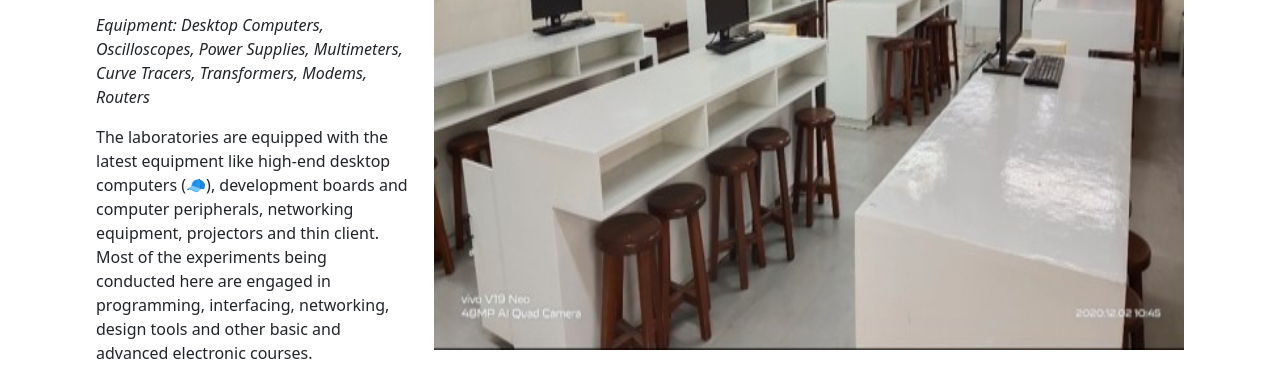
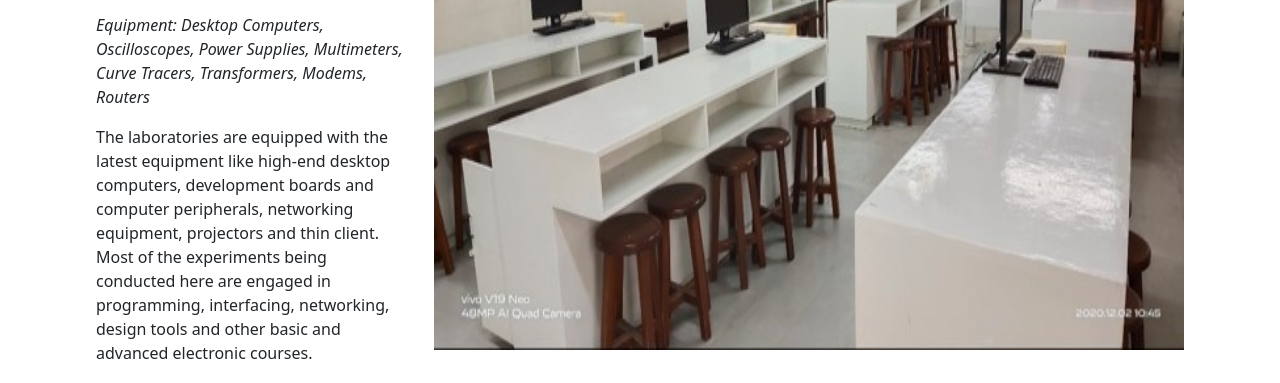
Before and after one commit to sugarspicenshit/gcoe-dece-website, a plain HTML site: page laboratory-facilities.html in a window 1280 px wide. Shown: the part 2122-2505 px from the top of the page. Drawn offline with nearby package versions, Linux system fonts and the light colour scheme.

Commit message:
modify:   laboratory-facilities.html

```diff
--- a/laboratory-facilities.html
+++ b/laboratory-facilities.html
@@ -219,7 +219,7 @@
                 <p style="font-style: italic; padding: 0;">Room V311, V312</p>
                 <p style="font-style: italic; padding: 0;">Equipment: Desktop Computers, Oscilloscopes, Power Supplies,
                     Multimeters, Curve Tracers, Transformers, Modems, Routers</p>
-                <p>The laboratories are equipped with the latest equipment like high-end desktop computers (🧢),
+                <p>The laboratories are equipped with the latest equipment like high-end desktop computers,
                     development
                     boards and computer
                     peripherals, networking equipment, projectors and thin client. Most of the experiments being
@@ -442,7 +442,8 @@
             <div class="container text-center">
                 <div class="row align-items-start">
                     <div class="col">
-                        <a class="footer-text" href="https://www.dlsu.edu.ph/safe-space-act-ra11313/">Safe Spaces Act</a>
+                        <a class="footer-text" href="https://www.dlsu.edu.ph/safe-space-act-ra11313/">Safe Spaces
+                            Act</a>
                     </div>
                     <div class="col">
                         <a class="footer-text" href="https://www.dlsu.edu.ph/give">Give</a>
@@ -456,15 +457,16 @@
                         <a class="footer-text" href="https://www.dlsu.edu.ph/">Official Website</a>
                     </div>
                 </div>
-                <img class="footer-img" src="https://www.dlsu.edu.ph/wp-content/uploads/2017/10/dlsu-logo-white-300x52.png">
+                <img class="footer-img"
+                    src="https://www.dlsu.edu.ph/wp-content/uploads/2017/10/dlsu-logo-white-300x52.png">
             </div>
         </div>
 
-    <script src="script.js" type="text/javascript"></script>
+        <script src="script.js" type="text/javascript"></script>
 
-    <script src="https://cdn.jsdelivr.net/npm/bootstrap@5.3.1/dist/js/bootstrap.bundle.min.js"
-        integrity="sha384-HwwvtgBNo3bZJJLYd8oVXjrBZt8cqVSpeBNS5n7C8IVInixGAoxmnlMuBnhbgrkm"
-        crossorigin="anonymous"></script>
+        <script src="https://cdn.jsdelivr.net/npm/bootstrap@5.3.1/dist/js/bootstrap.bundle.min.js"
+            integrity="sha384-HwwvtgBNo3bZJJLYd8oVXjrBZt8cqVSpeBNS5n7C8IVInixGAoxmnlMuBnhbgrkm"
+            crossorigin="anonymous"></script>
 </body>
 
 </html>
```
